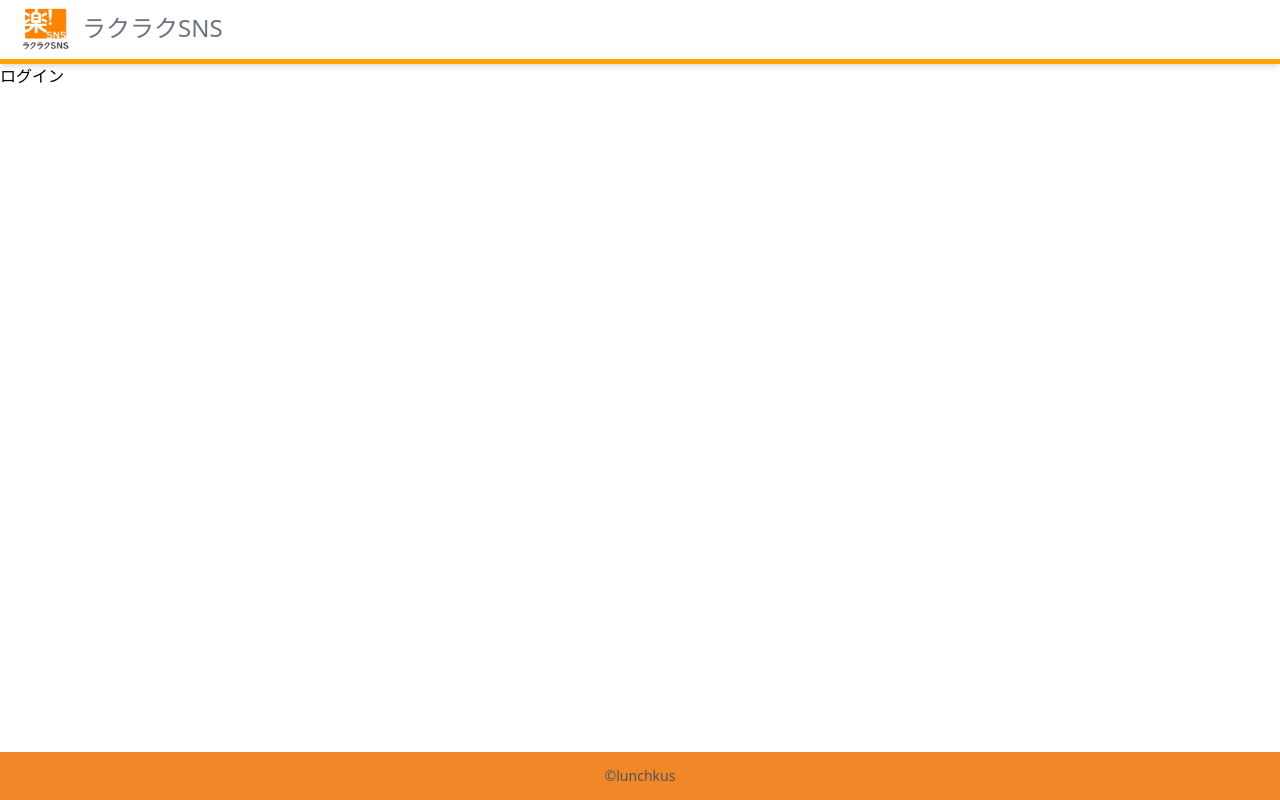
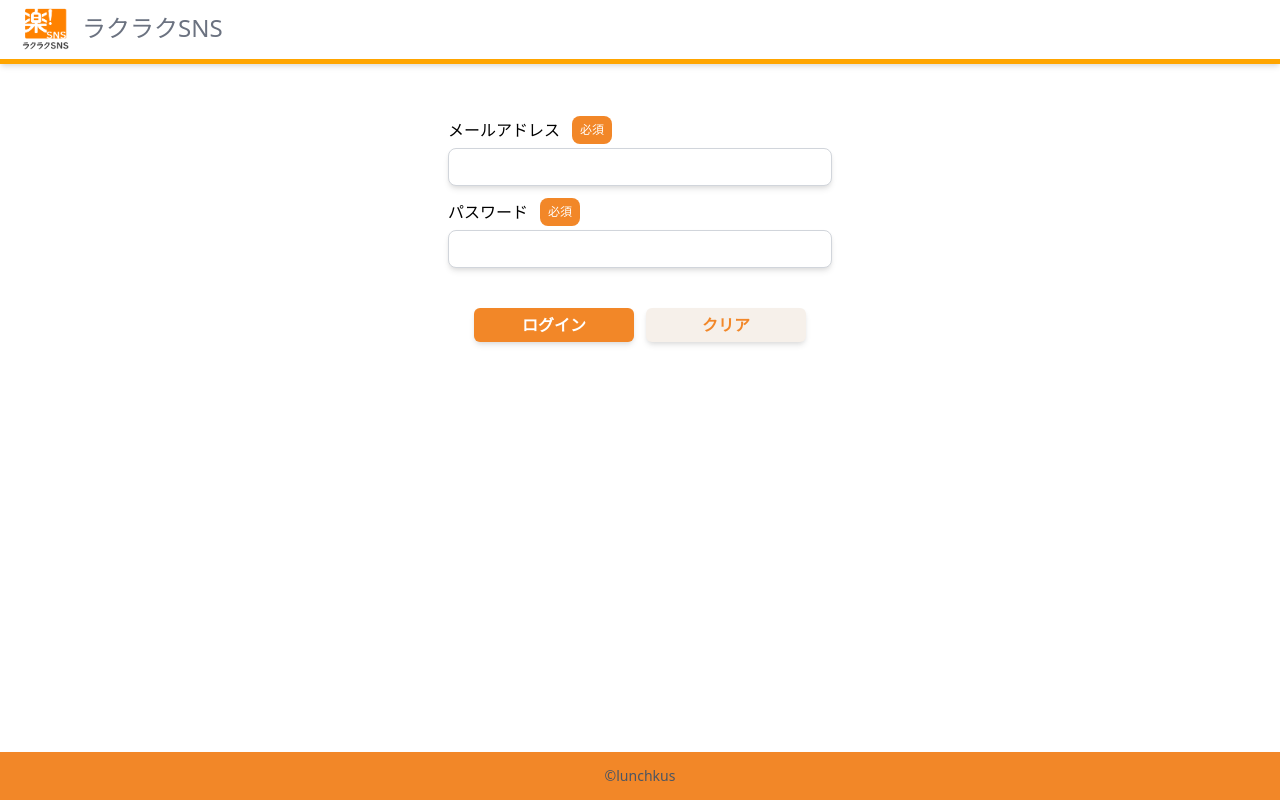
Before and after one commit to suzu1997/rakus-sns-app, a Next.js app: page /login in a window 1280 px wide. Built offline with nearby package versions, Linux system fonts and the light colour scheme.

Commit message:
ログイン画面を新規作成

```diff
--- a/src/pages/login.tsx
+++ b/src/pages/login.tsx
@@ -1,7 +1,65 @@
+import { TextInput } from "../components/TextInput";
+import { useState, useCallback } from "react";
+import { Button } from "../components/Button";
+import Router from "next/router";
+
 const Login = () => {
+  const [eMail, setEMail] = useState<string>("");
+  const [password, setPassword] = useState<string>("");
+
+  const inputValue = useCallback((e) => {
+    setEMail(e.target.value);
+    setPassword(e.target.value);
+  }, []);
+
+  //ログインボタンを押した時に呼ばれる
+  const submitForm = () => {
+    Router.push("/");
+  };
+  //クリアボタンを押した時に呼ばれる
+  const formClear = () => {
+    setEMail("");
+    setPassword("");
+  };
+
   return (
-    <div>
-      <h1>ログイン</h1>
+    <div className="flex flex-col items-center mt-10">
+      <div className="w-96 mt-3">
+        <TextInput
+          label="メールアドレス"
+          value={eMail}
+          type="text"
+          fullWidth={true}
+          required
+          onChange={inputValue}
+        />
+      </div>
+      <div className="w-96 mt-3">
+        <TextInput
+          label="パスワード"
+          value={password}
+          type="password"
+          fullWidth={true}
+          required
+          onChange={inputValue}
+        />
+      </div>
+      <div className="flex gap-3 mt-10">
+        <Button
+          label="ログイン"
+          backgroundColor="#f28728"
+          color="white"
+          size="md"
+          onClick={submitForm}
+        />
+        <Button
+          label="クリア"
+          backgroundColor="#f6f0ea"
+          color="#f28728"
+          size="md"
+          onClick={formClear}
+        />
+      </div>
     </div>
   );
 };
```
